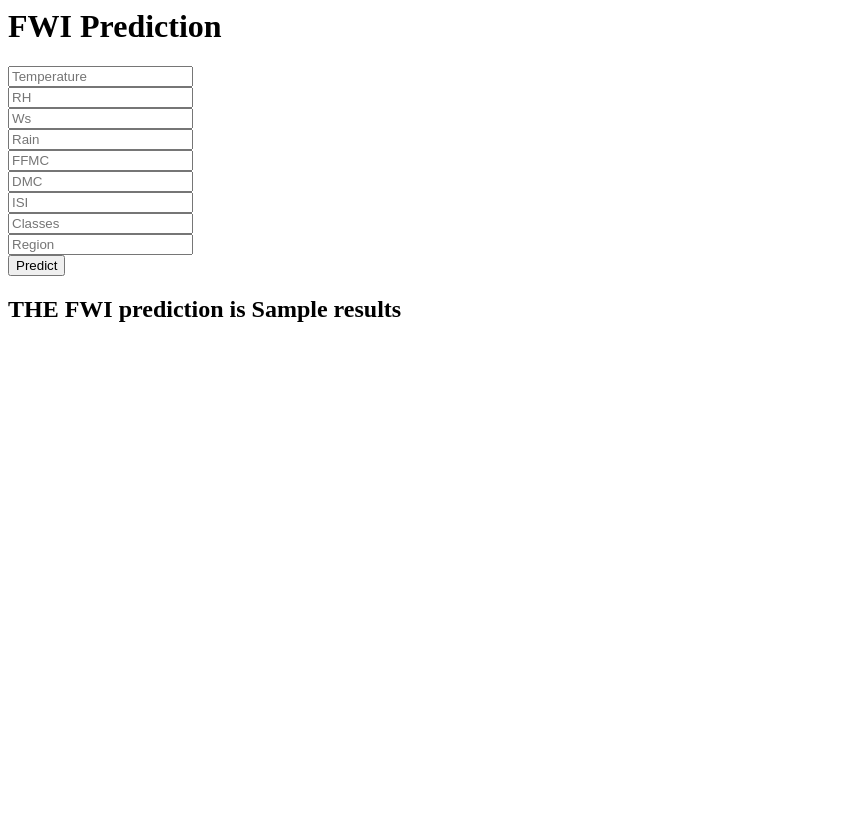
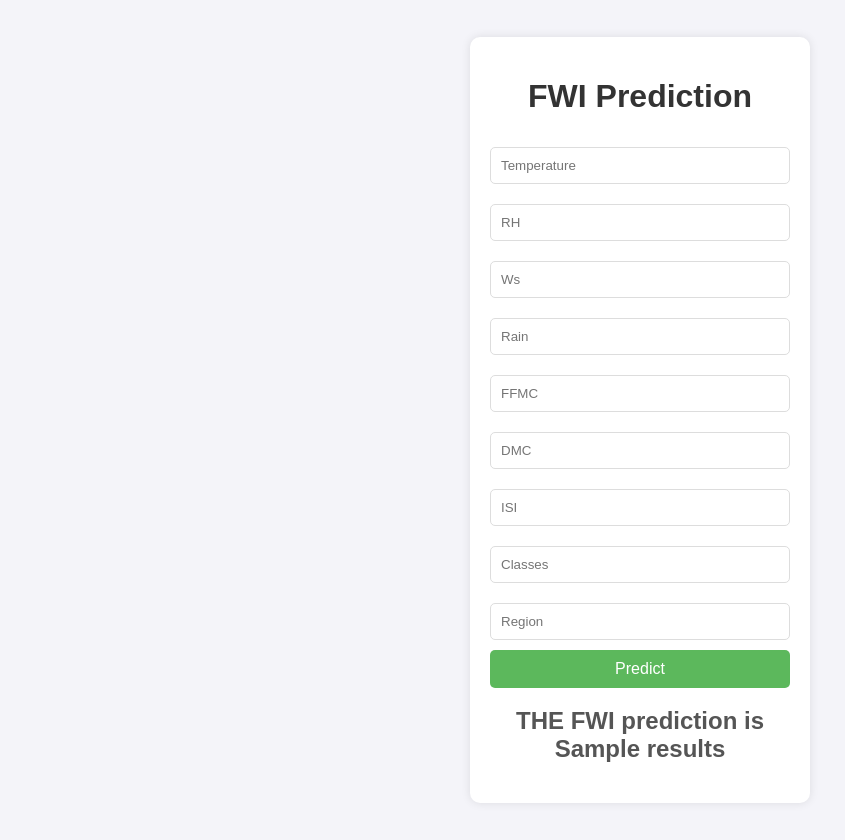
Before and after one commit to iqrai1/ML_Application-Flask-, a Flask app: template templates/home.html in a window 1280 px wide. Shown: the whole page, without its empty margins (0-845 px from the left). Before the commit the page ends 322 px from the top, so only its background shows below. Run offline with Flask 3, Linux system fonts and the light colour scheme; the template is opened without the code that fills it: most values are stand-ins (such as "Sample title", 1, 10 or a date in 2020); parts of the project's set-up code (start-up, migrations or seed data) failed here and were passed over.

Commit message:
Enhanced FWI Prediction form with advanced features and styling

```diff
--- a/templates/home.html
+++ b/templates/home.html
@@ -1,26 +1,83 @@
-<html>
+<!DOCTYPE html>
+<html lang="en">
+<head>
+    <meta charset="UTF-8">
+    <meta name="viewport" content="width=device-width, initial-scale=1.0">
+    <title>FWI Prediction Form</title>
+    <style>
+        body {
+            font-family: Arial, sans-serif;
+            background-color: #f4f4f9;
+            margin: 0;
+            padding: 20px;
+            display: flex;
+            justify-content: center;
+            align-items: center;
+            height: 100vh;
+        }
+        .login {
+            background: white;
+            padding: 20px;
+            border-radius: 10px;
+            box-shadow: 0 0 10px rgba(0, 0, 0, 0.1);
+            width: 300px;
+        }
+        h1 {
+            text-align: center;
+            color: #333;
+        }
+        form {
+            display: flex;
+            flex-direction: column;
+        }
+        input[type="text"] {
+            padding: 10px;
+            margin: 10px 0;
+            border-radius: 5px;
+            border: 1px solid #ddd;
+        }
+        button {
+            background-color: #5cb85c;
+            color: white;
+            border: none;
+            padding: 10px;
+            border-radius: 5px;
+            cursor: pointer;
+            font-size: 16px;
+        }
+        button:hover {
+            background-color: #4cae4c;
+        }
+        h2 {
+            text-align: center;
+            color: #555;
+        }
+    </style>
+</head>
 <body>
     <div class="login">
-       <h1>FWI Prediction</h1>
+        <h1>FWI Prediction</h1>
+        <form action="{{ url_for('predict_datapoint')}}" method="post">
+            <input type="text" name="Temperature" placeholder="Temperature" required />
+            <input type="text" name="RH" placeholder="RH" required />
+            <input type="text" name="Ws" placeholder="Ws" required />
+            <input type="text" name="Rain" placeholder="Rain" required />
+            <input type="text" name="FFMC" placeholder="FFMC" required />
+            <input type="text" name="DMC" placeholder="DMC" required />
+            <input type="text" name="ISI" placeholder="ISI" required />
+            <input type="text" name="Classes" placeholder="Classes" required />
+            <input type="text" name="Region" placeholder="Region" required />
 
-        <!-- Main Input For Receiving Query to our ML -->
-       <form action="{{ url_for('predict_datapoint')}}" method="post">
-         <input type="text" name="Temperature" placeholder="Temperature" required="required" /><br>
-           <input type="text" name="RH" placeholder="RH" required="required" /><br>
-           <input type="text" name="Ws" placeholder="Ws" required="required" /><br>
-           <input type="text" name="Rain" placeholder="Rain" required="required" /><br>
-           <input type="text" name="FFMC" placeholder="FFMC" required="required" /><br>
-           <input type="text" name="DMC" placeholder="DMC" required="required" /><br>
-           <input type="text" name="ISI" placeholder="ISI" required="required" /><br>
-           <input type="text" name="Classes" placeholder="Classes" required="required" /><br>
-           <input type="text" name="Region" placeholder="Region" required="required" /><br>
+            <button type="submit" class="btn btn-primary btn-block btn-large">Predict</button>
+        </form>
+        <h2 id="predictionResult">THE FWI prediction is {{results}}</h2>
+    </div>
 
-
-
-           <button type="submit" class="btn btn-primary btn-block btn-large">Predict</button>
-       </form>
-    <h2>
-       THE FWI prediction is {{results}}
-    </h2>
-   <body>
+    <script>
+        document.querySelector('form').onsubmit = function() {
+            const resultElement = document.getElementById('predictionResult');
+            resultElement.textContent = 'Calculating...';
+        };
+    </script>
+</body>
 </html>
```
